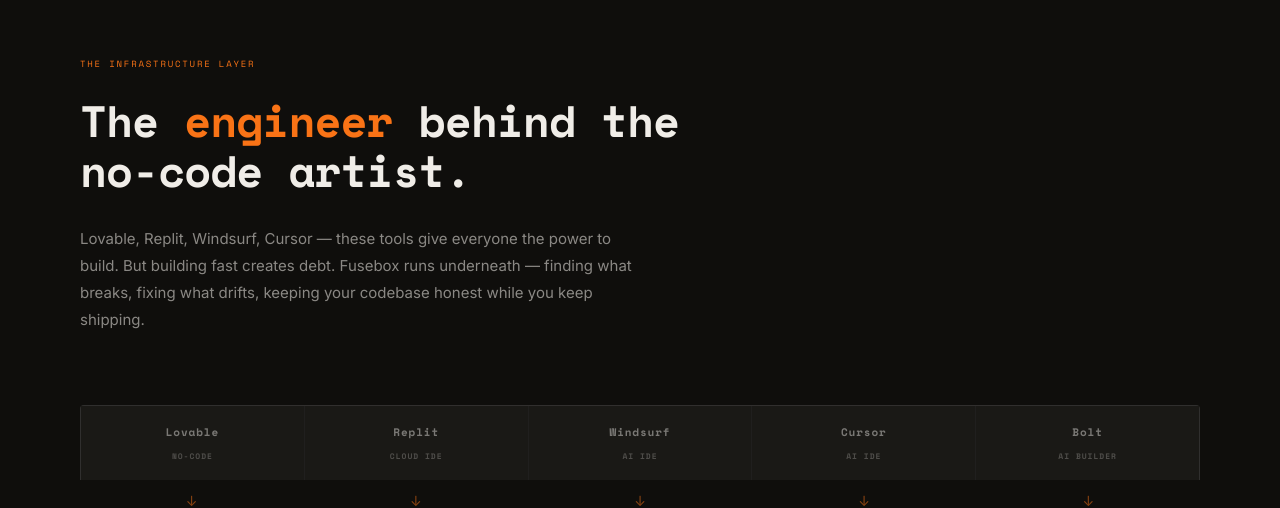
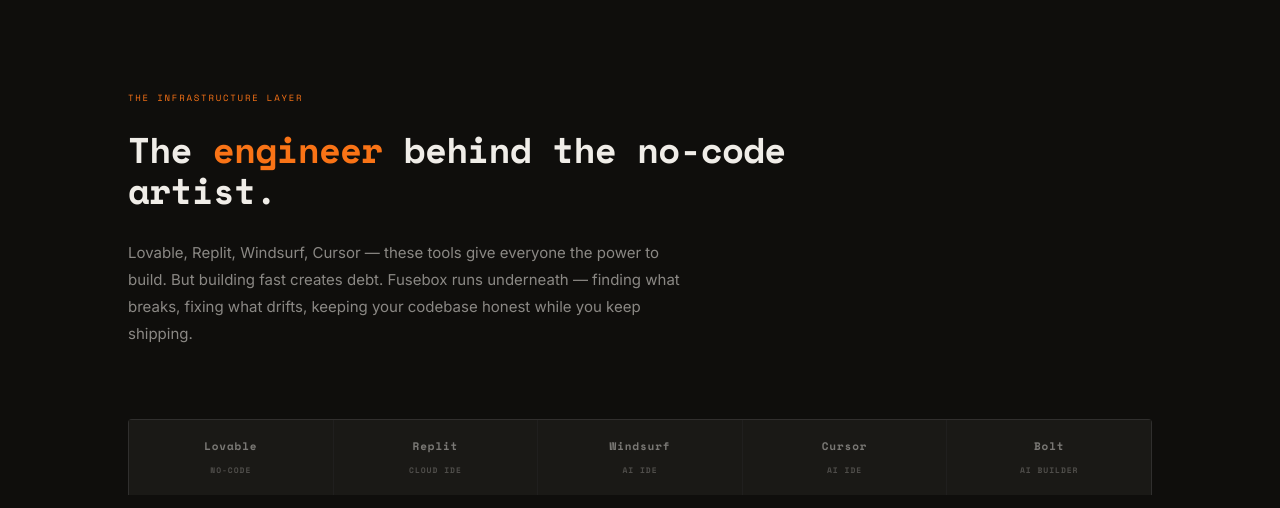
Before and after one commit to boltsssss/fusebox-landing, a plain HTML site: page index.html in a window 1280 px wide. Shown: the part 2761-3269 px from the top of the page. Drawn offline with nearby package versions, Linux system fonts and the light colour scheme.

Commit message:
fix: infrastructure layer — match container padding, reduce heading to standard

```diff
--- a/index.html
+++ b/index.html
@@ -471,9 +471,9 @@
       padding: 0;
     }
     .layer-inner {
-      max-width: 1120px;
+      max-width: var(--max-w);
       margin: 0 auto;
-      padding: clamp(60px, 6vw, 80px) 0;
+      padding: clamp(72px, 9vw, 110px) clamp(20px, 5vw, 48px);
     }
     .layer-eyebrow {
       font-family: 'Space Mono', monospace;
@@ -485,7 +485,7 @@
     }
     .layer-headline {
       font-family: 'Space Mono', monospace;
-      font-size: clamp(24px, 3.5vw, 44px);
+      font-size: clamp(20px, 2.8vw, 36px);
       font-weight: 700;
       line-height: 1.15;
       letter-spacing: -0.02em;
```
